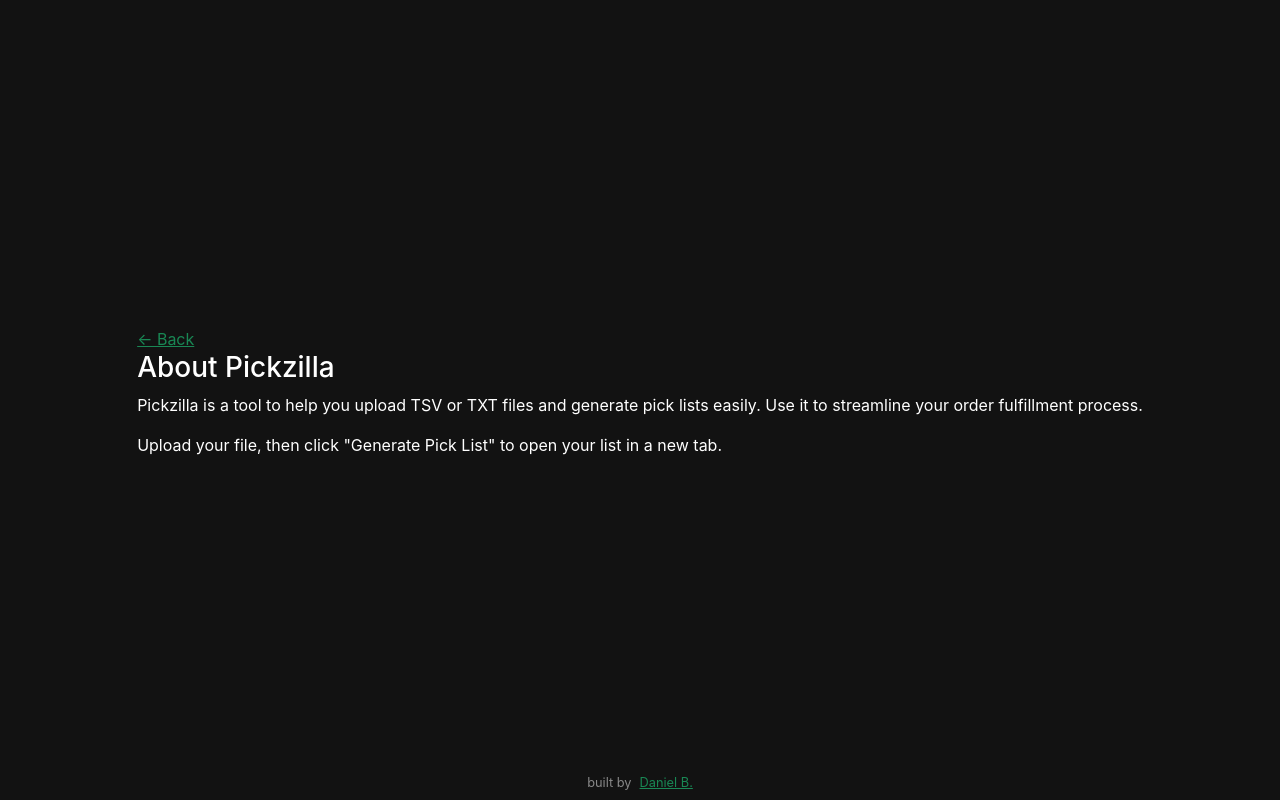
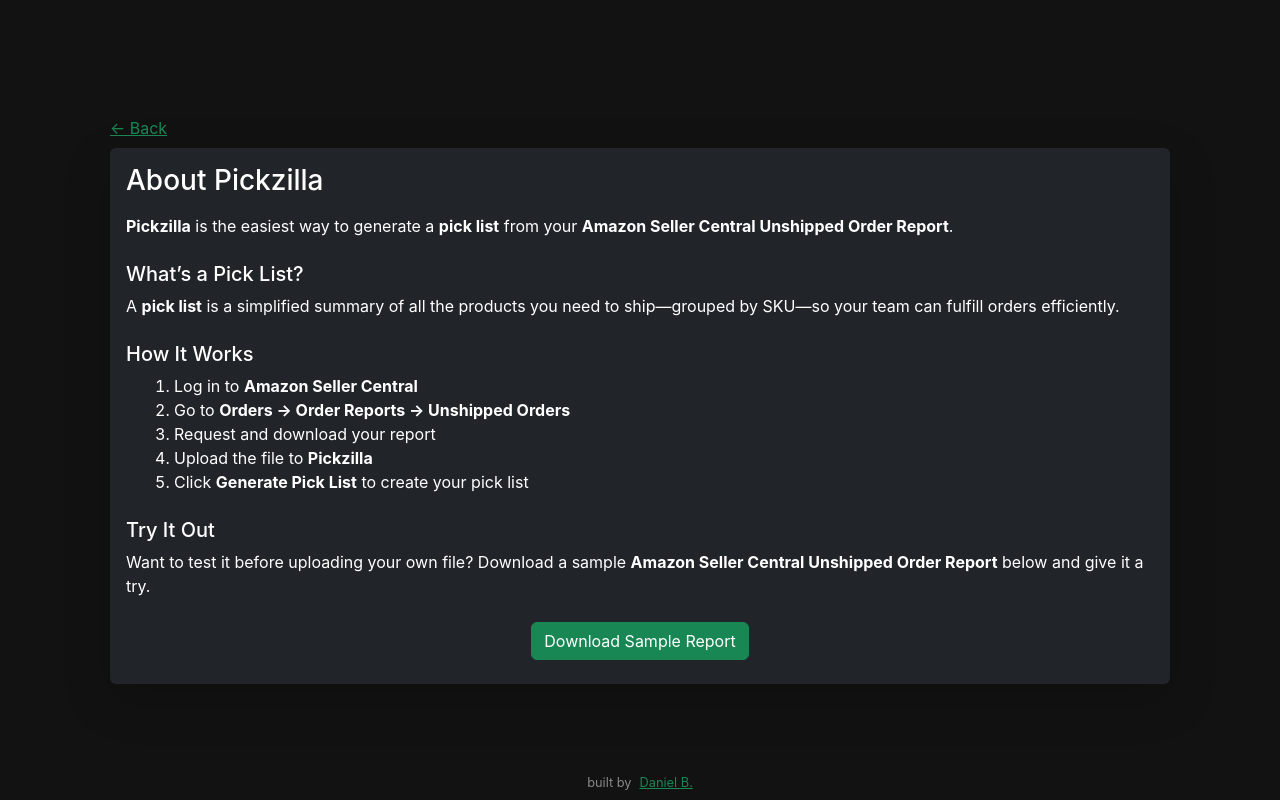
Before and after one commit to danielbrainich/Pickzilla, a React (Vite) app: page / in a window 1280 px wide. Both pictures are taken after a click on the button "Show info about Pickzilla". Built offline with nearby package versions, Linux system fonts and the light colour scheme.

Commit message:
fleshed out info section. still need a sample txt file.

```diff
--- a/src/App.jsx
+++ b/src/App.jsx
@@ -146,7 +146,6 @@
           </header>
         </>
       ) : showInfo ? (
-        // Info screen
         <div className="info-screen p-4 text-start">
           <button
             onClick={() => {
@@ -162,16 +161,47 @@
           >
             ← Back
           </button>
+          <div className="container bg-dark text-white rounded p-3 mt-2 shadow-lg">
+            <h3 className="mb-3">About Pickzilla</h3>
+            <p>
+              <strong>Pickzilla</strong> is the easiest way to generate a{' '}
+              <strong>pick list</strong> from your{' '}
+              <strong>Amazon Seller Central Unshipped Order Report</strong>.
+            </p>
 
-          <h3>About Pickzilla</h3>
-          <p>
-            Pickzilla is a tool to help you upload TSV or TXT files and generate pick
-            lists easily. Use it to streamline your order fulfillment process.
-          </p>
-          <p>
-            Upload your file, then click "Generate Pick List" to open your list in a
-            new tab.
-          </p>
+            <h5 className="mt-4">What’s a Pick List?</h5>
+            <p>
+              A <strong>pick list</strong> is a simplified summary of all the products
+              you need to ship—grouped by SKU—so your team can fulfill orders efficiently.
+            </p>
+
+            <h5 className="mt-4">How It Works</h5>
+            <ol className="ms-3">
+              <li>Log in to <strong>Amazon Seller Central</strong></li>
+              <li>Go to <strong>Orders → Order Reports → Unshipped Orders</strong></li>
+              <li>Request and download your report</li>
+              <li>Upload the file to <strong>Pickzilla</strong></li>
+              <li>
+                Click <strong>Generate Pick List</strong> to create your pick list
+              </li>
+            </ol>
+            <h5 className="mt-4">Try It Out</h5>
+            <p>
+              Want to test it before uploading your own file? Download a sample {' '}
+              <strong>Amazon Seller Central Unshipped Order Report</strong> below and
+              give it a try.
+            </p>
+
+            <div className="text-center mt-4 mb-2">
+              <a
+                href="/sample-unshipped-orders.txt"
+                download
+                className="btn btn-success"
+              >
+                Download Sample Report
+              </a>
+            </div>
+          </div>
         </div>
       ) : (
         <div className="picklist-screen container text-start">
```
